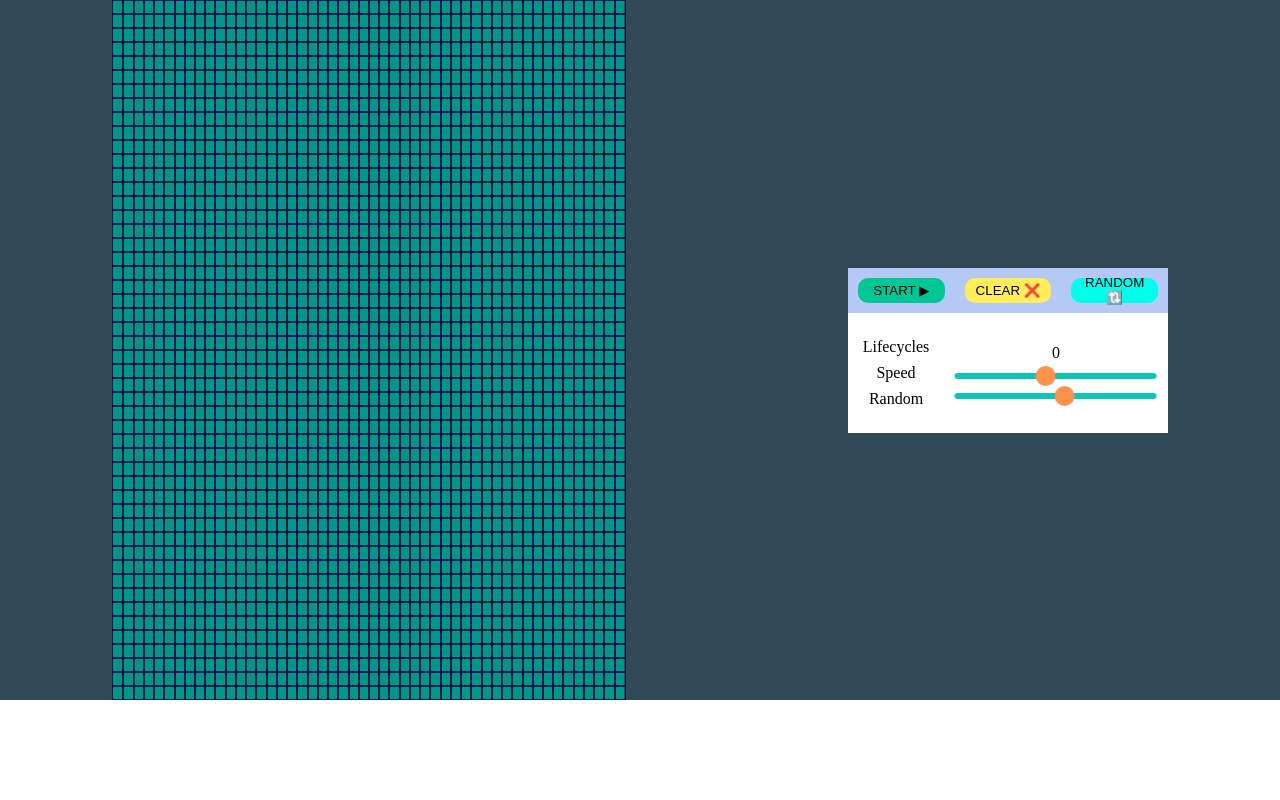
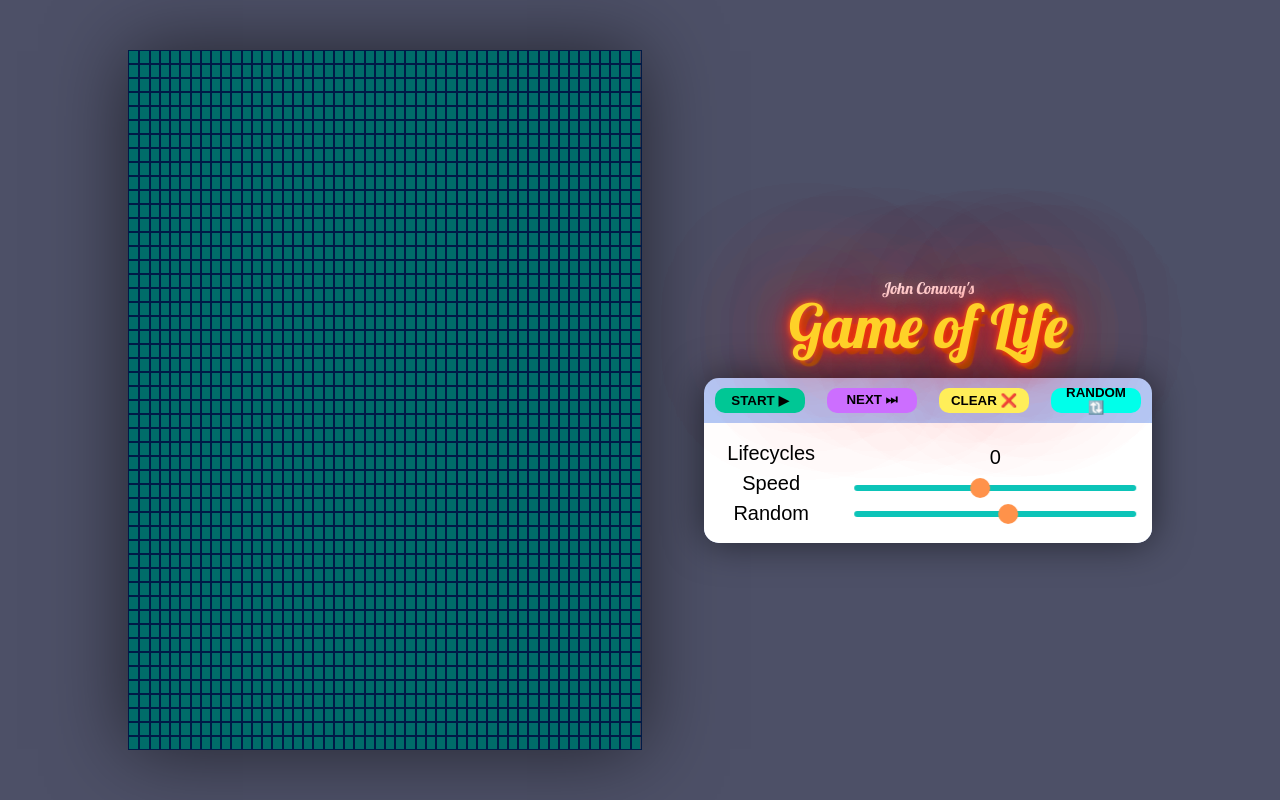
Before and after one commit to azatecas/CS_Build_Week_1, a React (Create React App) app in the folder game-of-life/: page / in a window 1280 px wide. Built offline with nearby package versions, Linux system fonts and the light colour scheme.

Commit message:
added next btn to cycle though each iterations, added styling

```diff
--- a/game-of-life/src/App.css
+++ b/game-of-life/src/App.css
@@ -1,3 +1,6 @@
+
+@import url('https://fonts.googleapis.com/css2?family=Lobster&display=swap');
+
 /* http://meyerweb.com/eric/tools/css/reset/
    v2.0 | 20110126
    License: none (public domain)
@@ -48,24 +51,36 @@
 }
 
 /* END OF RESET */
+body{
+  background-color: rgb(77, 80, 103);
+}
+
+.app{
+  height: 100vh;
+  display: flex;
+  align-items: center;
+  justify-content:  center;
+}
 
 .main-cont {
   display: flex;
   flex-direction: row;
   justify-content: space-around;
   align-items: center;
-  background-color: rgb(49, 72, 87);
+  width: 85%;
+
 }
 
 .grid-cont {
   display:grid;
   /* grid-template-columns: repeat(25, 20px); */
-  background-color: rgb(0, 150, 138);
+  background-color: rgb(0, 108, 105);
   margin:0;
   width: 40vw;
   gap: 0;
   justify-content: center;
   align-items: center;
+  box-shadow: 0px 0px 75px -1px rgba(0, 0, 0, 0.57);
 }
 
 .cell-active {
@@ -86,9 +101,28 @@
 
 }
 
+.title{
+  height: 15vh;
+  color: white;
+  display: flex;
+  flex-direction: column;
+  justify-content: center;
+  align-items: center;
+  font-family: 'Lobster', cursive;
+  text-shadow: 0px 0px 14px rgba(150, 150, 150, 1);
+
+}
+.title h1{
+  font-size: 60px;
+  text-shadow: 0 0 1vw #FA1C16, 0 0 3vw #FA1C16, 0 0 10vw #FA1C16, 0 0 10vw #FA1C16, 0 0 .4vw #FED128, .5vw .5vw .1vw #806914;
+  color: #FED128;
+}
+
 .control {
-  width: 25vw;
+  width: 35vw;
   background-color: #b4c9f6;
+  border-radius: 15px;
+  box-shadow: 0px 0px 38px -1px rgba(0, 0, 0, 0.57);
 }
 
 .control h1 {
@@ -104,9 +138,9 @@
 
 button {
   height: 25px;
-  width: 30%;
+  width: 20%;
   border: none;
-  margin: 10px;
+  margin: 10px 5px;
   border-radius: 10px;
   background-color: rgb(0, 255, 234);
   cursor: pointer;
@@ -114,11 +148,15 @@
   display: flex;
   justify-content: center;
   align-items: center;
+  font-weight: bolder;
 
 }
 
 .start-btn{
   background-color: rgb(0, 199, 149);
+}
+.next-btn {
+  background-color: rgb(204, 110, 255);
 }
 .stop-btn{
   background-color: rgb(255, 106, 106);
@@ -131,6 +169,7 @@
   height: 15vh;
   display: flex;
   justify-content: space-around;
+  border-radius: 0 0 15px 15px ;
   align-items: center;
   margin: 0px 0;
   background-color: rgb(255, 255, 255);
@@ -146,6 +185,8 @@
 
 .labels p{
   margin: 5px 0;
+  font-size: 20px;
+  font-family: Arial, Helvetica, sans-serif;
 }
 .values {
   width: 70%;
@@ -154,7 +195,12 @@
 
 
 .values input,p{
-  margin: 5px 0;
+  margin: 8px;
+}
+
+.values p{
+  font-size: 20px;
+  font-family: Arial, Helvetica, sans-serif;
 }
 
 /* #time-slider {
--- a/game-of-life/src/App.js
+++ b/game-of-life/src/App.js
@@ -8,9 +8,9 @@
 
 
   return (
-    <>
+    <div className="app">
       <Grid />
-    </>
+    </div>
   );
 }
 
--- a/game-of-life/src/components/Grid.js
+++ b/game-of-life/src/components/Grid.js
@@ -122,6 +122,15 @@
                     ))}
                 </div>
 
+
+            <div>
+
+                <div className="title">
+                    <h3>John Conway's</h3>
+                    <h1>Game of Life</h1>
+                </div>
+
+
                 <div className="control">
                     <div className="btn-cont">
                         <button onClick={() => {
@@ -136,6 +145,21 @@
                             >
 
                             { running ? 'STOP ⏸' : 'START ▶' }
+                        </button>
+
+                        <button onClick={() => {
+                            if (!running) {
+                                runningRef.current = true;
+                                runSimulation()
+                                setRunning(false)
+                            }
+                            }
+
+                            }
+                            className='next-btn'
+                            >
+
+                            {'NEXT ⏭' }
                         </button>
 
                         <button onClick={() => {
@@ -192,6 +216,7 @@
                     </div>
                 </div>
             </div>
+            </div>
         </>
     )
 }
```
